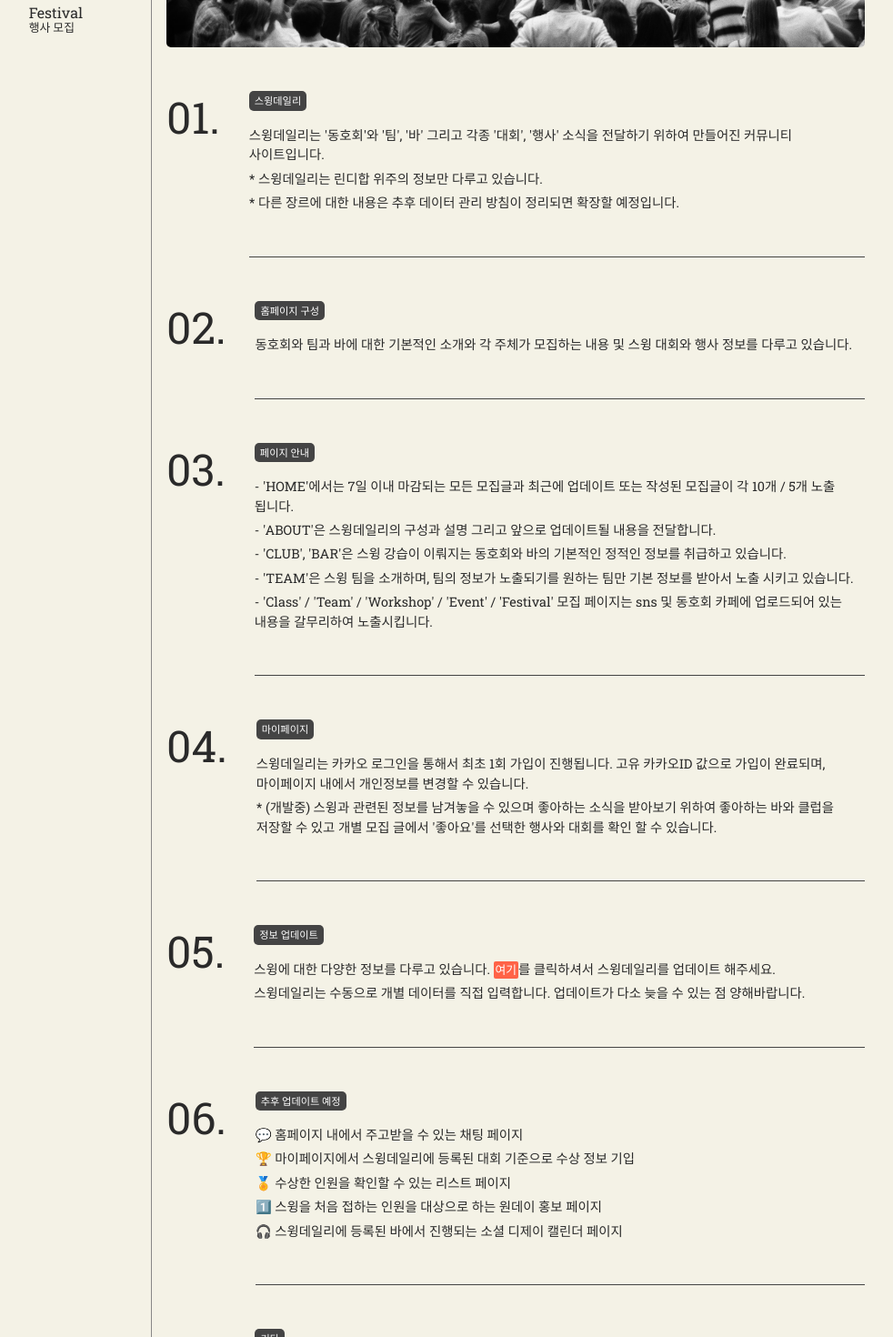
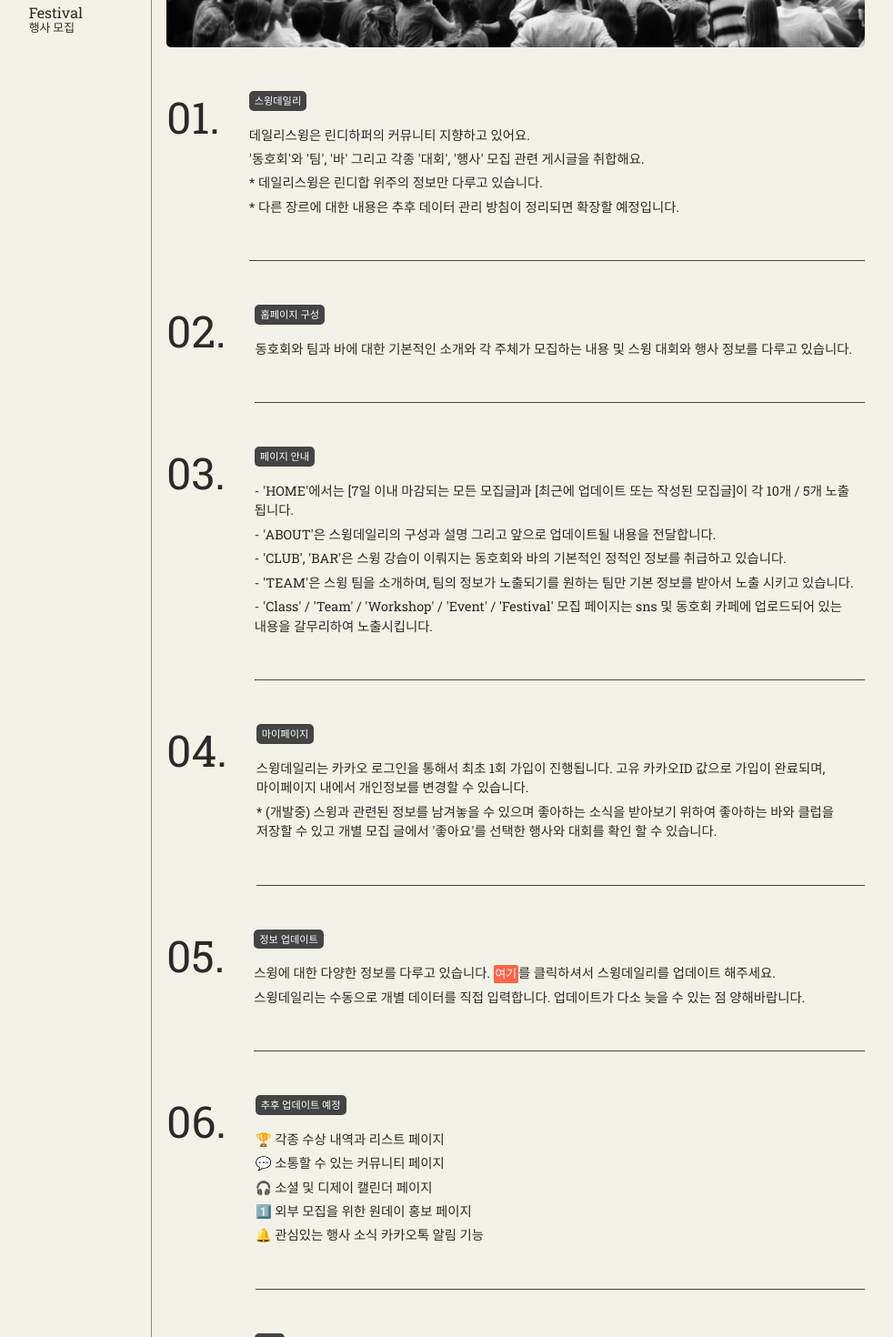
Before and after one commit to jinhonara12/second, a Next.js app: page /about in a window 1280 px wide. Shown: the part 400-1870 px from the top of the page at 91% size, without its empty margins (25-1007 px from the left). Built offline with nearby package versions, Linux system fonts and the light colour scheme; no server answers.

Commit message:
추후 개발 기능 정리

```diff
--- a/app/(menu)/about/page.js
+++ b/app/(menu)/about/page.js
@@ -15,6 +15,7 @@ export default function About() {
                         <span>just swing it</span>
                     </div>
                     <div className={styles.about_box}>
+
                         <div className={styles.item}>
                             <div className={styles.left}>
                                 <span>01.</span>
@@ -22,8 +23,9 @@ export default function About() {
                             <div className={styles.right}>
                                 <h3>스윙데일리</h3>
                                 <div className={styles.sub_text}>
-                                    <p>스윙데일리는 '동호회'와 '팀', '바' 그리고 각종 '대회', '행사' 소식을 전달하기 위하여 만들어진 커뮤니티 사이트입니다.</p>
-                                    <p> * 스윙데일리는 린디합 위주의 정보만 다루고 있습니다.</p>
+                                    <p>데일리스윙은 린디하퍼의 커뮤니티 지향하고 있어요.</p>
+                                    <p>'동호회'와 '팀', '바' 그리고 각종 '대회', '행사' 모집 관련 게시글을 취합해요.</p>
+                                    <p> * 데일리스윙은 린디합 위주의 정보만 다루고 있습니다.</p>
                                     <p> * 다른 장르에 대한 내용은 추후 데이터 관리 방침이 정리되면 확장할 예정입니다.</p>
                                 </div>
                             </div>
@@ -48,7 +50,7 @@ export default function About() {
                             <div className={styles.right}>
                                 <h3>페이지 안내</h3>
                                 <div className={styles.sub_text}>
-                                    <p>- 'HOME'에서는 7일 이내 마감되는 모든 모집글과 최근에 업데이트 또는 작성된 모집글이 각 10개 / 5개 노출 됩니다.</p>
+                                    <p>- 'HOME'에서는 [7일 이내 마감되는 모든 모집글]과 [최근에 업데이트 또는 작성된 모집글]이 각 10개 / 5개 노출 됩니다.</p>
                                     <p>- 'ABOUT'은 스윙데일리의 구성과 설명 그리고 앞으로 업데이트될 내용을 전달합니다.</p>
                                     <p>- 'CLUB', 'BAR'은 스윙 강습이 이뤄지는 동호회와 바의 기본적인 정적인 정보를 취급하고 있습니다.</p>
                                     <p>- 'TEAM'은 스윙 팀을 소개하며, 팀의 정보가 노출되기를 원하는 팀만 기본 정보를 받아서 노출 시키고 있습니다.</p>
@@ -90,11 +92,11 @@ export default function About() {
                             <div className={styles.right}>
                                 <h3>추후 업데이트 예정</h3>
                                 <div className={styles.sub_text}>
-                                    <p>💬 홈페이지 내에서 주고받을 수 있는 채팅 페이지</p>
-                                    <p>🏆 마이페이지에서 스윙데일리에 등록된 대회 기준으로 수상 정보 기입</p>
-                                    <p>🏅 수상한 인원을 확인할 수 있는 리스트 페이지</p>
-                                    <p>1️⃣ 스윙을 처음 접하는 인원을 대상으로 하는 원데이 홍보 페이지</p>
-                                    <p>🎧 스윙데일리에 등록된 바에서 진행되는 소셜 디제이 캘린더 페이지</p>
+                                    <p>🏆 각종 수상 내역과 리스트 페이지</p>
+                                    <p>💬 소통할 수 있는 커뮤니티 페이지</p>
+                                    <p>🎧 소셜 및 디제이 캘린더 페이지</p>
+                                    <p>1️⃣ 외부 모집을 위한 원데이 홍보 페이지</p>
+                                    <p>🔔 관심있는 행사 소식 카카오톡 알림 기능</p>
                                 </div>
                             </div>
                         </div>
```
Also changed, not shown: 1 other file (tests, documents, lock files or other folders).
